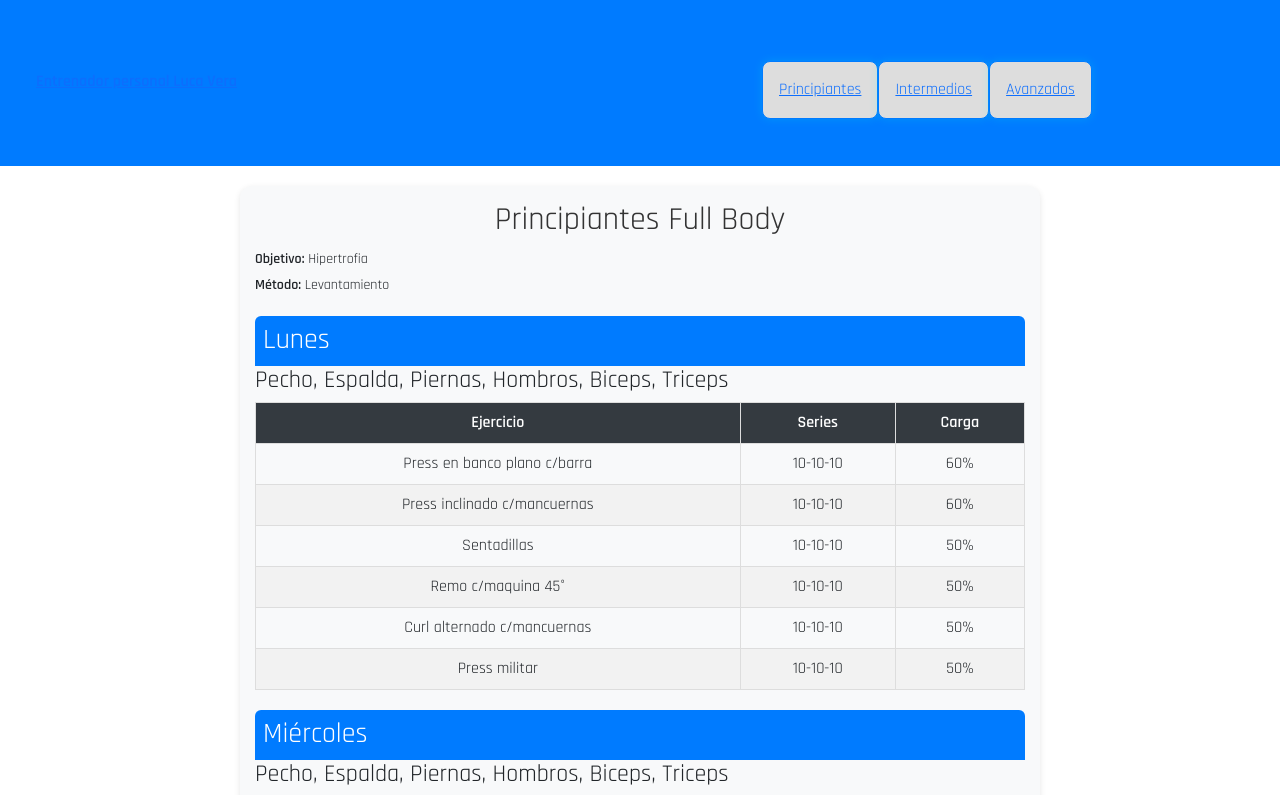
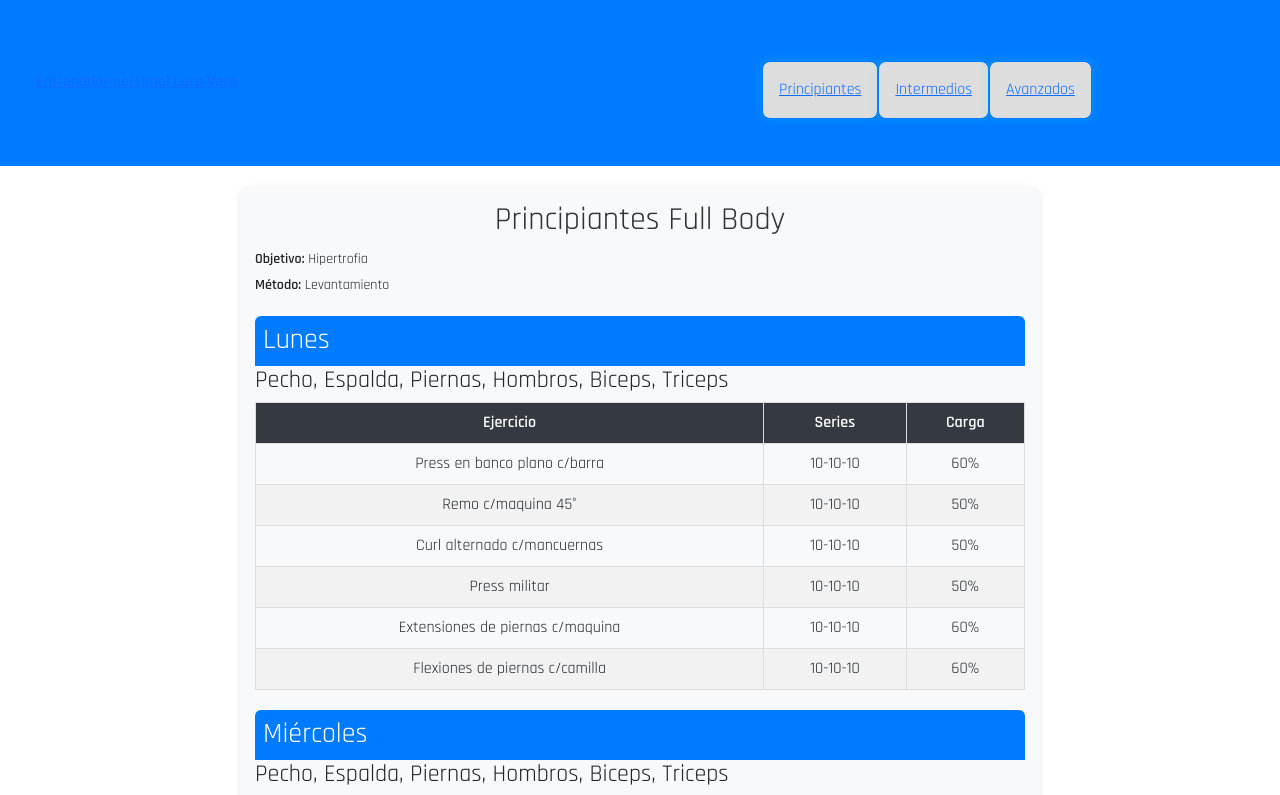
Before and after one commit to placidovera/rutinas-react, a React (Vite) app: page /item/1 in a window 1280 px wide. Shown: the top 795 px of the page. Built offline with nearby package versions, Linux system fonts and the light colour scheme.

Commit message:
version1.4

```diff
--- a/src/baseDeDatos.js
+++ b/src/baseDeDatos.js
@@ -1,7 +1,7 @@
 import Item from "./elementos/Item/Item"
 
 export const misRutinas = [
-  // PRINCIPIANTES - Full Body
+
   {
     id: 1,
     nombre: "Principiantes Full Body",
@@ -16,11 +16,11 @@ export const misRutinas = [
             musculos: ["Pecho", "Espalda", "Piernas", "Hombros", "Biceps", "Triceps"],
             ejercicios: [
               { nombre: "Press en banco plano c/barra", series: "10-10-10", carga: "60%" },
-              { nombre: "Press inclinado c/mancuernas", series: "10-10-10", carga: "60%" },
-              { nombre: "Sentadillas", series: "10-10-10", carga: "50%" },
               { nombre: "Remo c/maquina 45°", series: "10-10-10", carga: "50%" },
               { nombre: "Curl alternado c/mancuernas", series: "10-10-10", carga: "50%" },
-              { nombre: "Press militar", series: "10-10-10", carga: "50%" }
+              { nombre: "Press militar", series: "10-10-10", carga: "50%" },
+              { nombre: "Extensiones de piernas c/maquina", series: "10-10-10", carga: "60%" },
+              { nombre: "Flexiones de piernas c/camilla", series: "10-10-10", carga: "60%" }
             ]
           }
         ]
@@ -32,11 +32,11 @@ export const misRutinas = [
             musculos: ["Pecho", "Espalda", "Piernas", "Hombros", "Biceps", "Triceps"],
             ejercicios: [
               { nombre: "Press en banco plano c/barra", series: "10-10-10", carga: "60%" },
-              { nombre: "Press inclinado c/mancuernas", series: "10-10-10", carga: "60%" },
-              { nombre: "Sentadillas", series: "10-10-10", carga: "50%" },
               { nombre: "Remo c/maquina 45°", series: "10-10-10", carga: "50%" },
               { nombre: "Curl alternado c/mancuernas", series: "10-10-10", carga: "50%" },
-              { nombre: "Press militar", series: "10-10-10", carga: "50%" }
+              { nombre: "Press militar", series: "10-10-10", carga: "50%" },
+              { nombre: "Extensiones de piernas c/maquina", series: "10-10-10", carga: "60%" },
+              { nombre: "Flexiones de piernas c/camilla", series: "10-10-10", carga: "60%" }
             ]
           }
         ]
@@ -48,11 +48,11 @@ export const misRutinas = [
             musculos: ["Full Body"],
             ejercicios: [
               { nombre: "Press en banco plano c/barra", series: "10-10-10", carga: "60%" },
-              { nombre: "Press inclinado c/mancuernas", series: "10-10-10", carga: "60%" },
-              { nombre: "Sentadillas", series: "10-10-10", carga: "50%" },
               { nombre: "Remo c/maquina 45°", series: "10-10-10", carga: "50%" },
               { nombre: "Curl alternado c/mancuernas", series: "10-10-10", carga: "50%" },
-              { nombre: "Press militar", series: "10-10-10", carga: "50%" }
+              { nombre: "Press militar", series: "10-10-10", carga: "50%" },
+              { nombre: "Extensiones de piernas c/maquina", series: "10-10-10", carga: "60%" },
+              { nombre: "Flexiones de piernas c/camilla", series: "10-10-10", carga: "60%" }
             ]
           }
         ]
@@ -60,7 +60,6 @@ export const misRutinas = [
     ]
   },
 
-  // PRINCIPIANTES - Aeróbico
   {
     id: 2,
     nombre: "Principiantes Aeróbico",
@@ -105,8 +104,6 @@ export const misRutinas = [
       }
     ]
   },
-
-  // INTERMEDIOS -
   {
     id: 3,
     nombre: "Rutinas Intermedios",
@@ -218,7 +215,6 @@ export const misRutinas = [
       }
     ]
   },
-  // INTERMEDIOS -
   {
     id: 4,
     nombre: "Rutinas Intermedios",
@@ -232,9 +228,9 @@ export const misRutinas = [
           {
             musculos: ["Pecho"],
             ejercicios: [
-              { nombre: "Press en banco plano c/maquina(s/serie↓)", series: "10-10-10-10", carga: "75%" },
+              { nombre: "Press en banco plano c/maquina (s/serie↓)", series: "10-10-10-10", carga: "75%" },
               { nombre: "Aperturas c/mancuernas", series: "-x-", carga: "-x-%" },
-              { nombre: "Press en banco iclinado c/mancuernas(s/serie↓)", series: "10-10-10-10", carga: "75%" },
+              { nombre: "Press en banco iclinado c/mancuernas (s/serie↓)", series: "10-10-10-10", carga: "75%" },
               { nombre: "Aperturas en banco iclinado c/mancuernas", series: "-x-", carga: "-x-%" },
               { nombre: "Flexiones de pecho", series: "-x-", carga: "Peso corporal" }
             ]
@@ -242,10 +238,9 @@ export const misRutinas = [
           {
             musculos: ["Triceps"],
             ejercicios: [
-              { nombre: "Extensiones en polea con barra a la nuca(s/serie↓)", series: "10-10-10-10", carga: "75%" },
+              { nombre: "Extensiones a la nuca en polea (s/serie↓)", series: "10-10-10-10", carga: "75%" },
               { nombre: "Extensiones con cuerda", series: "-x-", carga: "-x-%" },
-              { nombre: "Press frances en banco plano c/barra(s/serie↓)", series: "10-10-10-10", carga: "75%" },
-              { nombre: "Extensiones a la nuca con mancuernas", series: "-x-", carga: "-x-%" }
+              { nombre: "Press frances en banco plano c/barra", series: "10-10-10-10", carga: "85%" }
             ]
           }
         ]
@@ -265,9 +260,9 @@ export const misRutinas = [
         {
   musculos: ["Piernas"],
   ejercicios: [
-    { nombre: "Squat Calf Machine(s/serie↓)", series: "10-10-10-10", carga: "65%" },
+    { nombre: "Squat Calf Machine (s/serie↓)", series: "10-10-10-10", carga: "65%" },
     { nombre: "Banco para sentadillas",  series: "-x-", carga: "-x-%" },
-    { nombre: "Peso muerto con barra(s/serie↓)", series: "10-10-10-10", carga: "65%" },
+    { nombre: "Peso muerto con barra (s/serie↓)", series: "10-10-10-10", carga: "65%" },
     { nombre: "Zancadas con mancuernas",  series: "-x-", carga: "-x-%" },
     { nombre: "Extensiones de piernas c/maquina", series: "15-15-15-15", carga: "65%" },
     { nombre: "Flexiones de piernas c/camilla", series: "15-15-15-15", carga: "65%" },
@@ -285,16 +280,18 @@ export const misRutinas = [
           {
             musculos: ["Espalda"],
             ejercicios: [
-              { nombre: "Jalon al frente a/triangulo dorsalera", series: "10-10-10-10", carga: "85%" },
-              { nombre: "Remo c/maquina a/abierto", series: "10-10-10-10", carga: "85%" },
-              { nombre: "Remo c/maquina 45°", series: "10-10-10-10", carga: "85%" }
+              { nombre: "Jalon al la nuca a/amplio dorsalera (s/serie↓)", series: "10-10-10-10", carga: "75%" },
+              { nombre: "Remo polea baja a/triangulo",  series: "-x-", carga: "-x-%" },
+              { nombre: "Remo c/maquina a/amplio (s/serie↓)", series: "10-10-10-10", carga: "75%" },
+              { nombre: "Remo c/maquina a/cerrado",  series: "-x-", carga: "-x-%" }
             ]
           },
           {
             musculos: ["Biceps"],
             ejercicios: [
-              { nombre: "Curl alternado c/mancuernas", series: "10-10-10-10", carga: "85%" },
-              { nombre: "Scott curl con barra", series: "10-10-10-10", carga: "85%" }
+              { nombre: "Curl parado c/barra (s/serie↓)", series: "10-10-10-10", carga: "75%" },
+              { nombre: "Curl parado c/maquina",  series: "-x-", carga: "-x-%" },
+              { nombre: "Scott curl c/mancuernas", series: "10-10-10-10", carga: "85%" }
             ]
           }
         ]
@@ -360,6 +357,7 @@ export const misRutinas = [
           ejercicios: [
             { nombre: "Press declinado c/barra", series: "12-10-8-6", carga: "70-95%" },
             { nombre: "Press plano c/mancuernas", series: "12-10-8-6",carga: "70-95%" },
+            { nombre: "Aperturas c/maquina peck deck", series: "12-10-8-6",carga: "70-95%" },
             { nombre: "Fondos en paralelas", series: "-x-", carga: "Peso corporal + opcional" }
           ]
         },
@@ -379,12 +377,11 @@ export const misRutinas = [
         {
           musculos: ["Piernas"],
           ejercicios: [
-            { nombre: "Sentadilla libre profunda", series: "12-10-8-6", carga: "70-95%" },
+            { nombre: "Sentadilla libre", series: "12-10-8-6", carga: "70-95%" },
             { nombre: "Peso muerto con barra", series: "12-10-8-6",carga: "70-95%" },
             { nombre: "Zancadas con mancuernas",  series: "12-10-8-6", carga: "-x-%" },
             { nombre: "Flexiones de piernas c/camilla", series: "10-8-6-4", carga: "70-95%" },
             { nombre: "Extensiones de piernas c/maquina", series: "12-10-8-6",carga: "70-95%" },
-            { nombre: "Flexiones de piernas c/camilla", series: "12-10-8-6", carga: "70-95%" },
             { nombre: "Gemelos c/maquina", series: "15-15-15-15", carga: "85%" },
             { nombre: "Gemelos en prensa", series: "15-15-12-12", carga: "80%" }
           ]
@@ -466,12 +463,11 @@ export const misRutinas = [
     }
   ]
 },
-  // AVANZADOS
 {
   id: 6,
-  nombre: "Rutina Avanzados - Superseries",
-  objetivo: "Hipertrofia",
-  metodo: "Super series",
+  nombre: "Rutina Avanzados",
+  objetivo: "Fuerza y control excéntrico",
+  metodo: "Negativa",
   idCategoria: "avanzados",
   semana: [
       {
@@ -480,20 +476,17 @@ export const misRutinas = [
           {
             musculos: ["Pecho"],
             ejercicios: [
-            { nombre: "Press en banco plano c/maquina(s/serie↓)", series: "10-10-10-10", carga: "75%" },
-            { nombre: "Aperturas c/mancuernas", series: "-x-", carga: "-x-%" },
-            { nombre: "Press en banco iclinado c/mancuernas(s/serie↓)", series: "10-10-10-10", carga: "75%" },
-            { nombre: "Aperturas en banco iclinado c/mancuernas", series: "-x-", carga: "-x-%" },
-            { nombre: "Flexiones de pecho", series: "-x-", carga: "Peso corporal" }
+              { nombre: "Press plano c/maquina", series: "10-10-10-10", carga: "55%" },
+              { nombre: "Press inclinado c/barra", series: "10-10-10-10", carga: "55%" },
+              { nombre: "Aperturas inclinado c/mancuernas", series: "12-10-10-8", carga: "55%" }
             ]
           },
           {
             musculos: ["Triceps"],
             ejercicios: [
-            { nombre: "Extensiones en polea con barra a la nuca(s/serie↓)", series: "10-10-10-10", carga: "75%" },
-            { nombre: "Extensiones con cuerda", series: "-x-", carga: "-x-%" },
-            { nombre: "Press frances en banco plano c/barra(s/serie↓)", series: "10-10-10-10", carga: "75%" },
-            { nombre: "Extensiones a la nuca con mancuernas", series: "-x-", carga: "-x-%" }
+              { nombre: "Extensiones en polea c/cuerda", series: "10-10-10-10", carga: "55%" },
+              { nombre: "Patada de burro c/polea", series: "10-10-10-10", carga: "55%" },
+              { nombre: "Extensiones a la nuca en polea", series: "12-10-10-8", carga: "55%" }
             ]
           }
         ]
@@ -504,23 +497,22 @@ export const misRutinas = [
           {
             musculos: ["Abdomen"],
             ejercicios: [
-            { nombre: "Crunch bicicleta", series: "30-30-30", carga: "Peso corporal" },
-            { nombre: "Elevaciones de piernas colgado", series: "15-15-15", carga: "Peso corporal" },
-            { nombre: "Plancha lateral", series: "1 min por lado", carga: "Peso corporal" },
-            { nombre: "Mountain climbers", series: "3x30 seg", carga: "Peso corporal" }
+              { nombre: "Crunch abdominal clásico", series: "50-50-50-50", carga: "Peso corporal" },
+              { nombre: "Elevación de piernas c/colchoneta", series: "50-50-50-50", carga: "Peso corporal" },
+              { nombre: "Plancha frontal", series: "2 minutos", carga: "Peso corporal" },
+              { nombre: "Oblicuos y en banco 45°", series: "50-50-50-50", carga: "Peso corporal" }
             ]
           },
           {
             musculos: ["Piernas"],
             ejercicios: [
-            { nombre: "Squat Calf Machine(s/serie↓)", series: "10-10-10-10", carga: "65%" },
-            { nombre: "Banco para sentadillas",  series: "-x-", carga: "-x-%" },
-            { nombre: "Peso muerto con barra(s/serie↓)", series: "10-10-10-10", carga: "65%" },
-            { nombre: "Zancadas con mancuernas",  series: "-x-", carga: "-x-%" },
-            { nombre: "Extensiones de piernas c/maquina", series: "15-15-15-15", carga: "65%" },
-            { nombre: "Flexiones de piernas c/camilla", series: "15-15-15-15", carga: "65%" },
+              { nombre: "Sentadilla perfecta", series: "10-10-10-10", carga: "65%" },
+              { nombre: "Prensa 45°", series: "12-10-10-8", carga: "65%" },
+              { nombre: "Sentadilla smith", series: "10-10-10-10", carga: "65%" },
+              { nombre: "Extensiones de piernas c/maquina", series: "12-10-10-8", carga: "65%" },
+              { nombre: "Flexiones de piernas c/camilla", series: "12-10-10-8", carga: "65%" },
               { nombre: "Gemelos c/maquina", series: "15-15-15-15", carga: "85%" },
-            { nombre: "Elevación de talones de pie c/mancuernas", series: "15-15-15-15", carga: "75%" }
+              { nombre: "Gemelos parado c/mancuernas", series: "15-15-15-15", carga: "85%" }
             ]
           }
         ]
@@ -577,26 +569,16 @@ export const misRutinas = [
               { nombre: "Ejercicio opcional 2", series: "12-10-8", carga: "50%" },
               { nombre: "Ejercicio opcional 3", series: "15-12-10", carga: "50%" }
             ]
-        },
-        {
-          musculos: ["Abdomen"],
-          ejercicios: [
-            { nombre: "Crunch abdominal clásico", series: "50-50-50-50", carga: "Peso corporal" },
-            { nombre: "Elevación de piernas c/colchoneta", series: "50-50-50-50", carga: "Peso corporal" },
-            { nombre: "Plancha frontal", series: "2 minutos", carga: "Peso corporal" },
-            { nombre: "Oblicuos y en banco 45°", series: "50-50-50-50", carga: "Peso corporal" }
-          ]
           }
         ]
       }
     ]
   },
-
 {
   id: 7,
-  nombre: "Rutina Avanzados - Negativas Superseries",
+  nombre: "Rutina Avanzados - Negativa",
   objetivo: "Fuerza y control excéntrico",
-  metodo: "Tempo lento + superseries",
+  metodo: "Tempo lento",
   idCategoria: "avanzados",
   semana: [
     {
```
Lines whose indentation alone changed are shown as unchanged.
